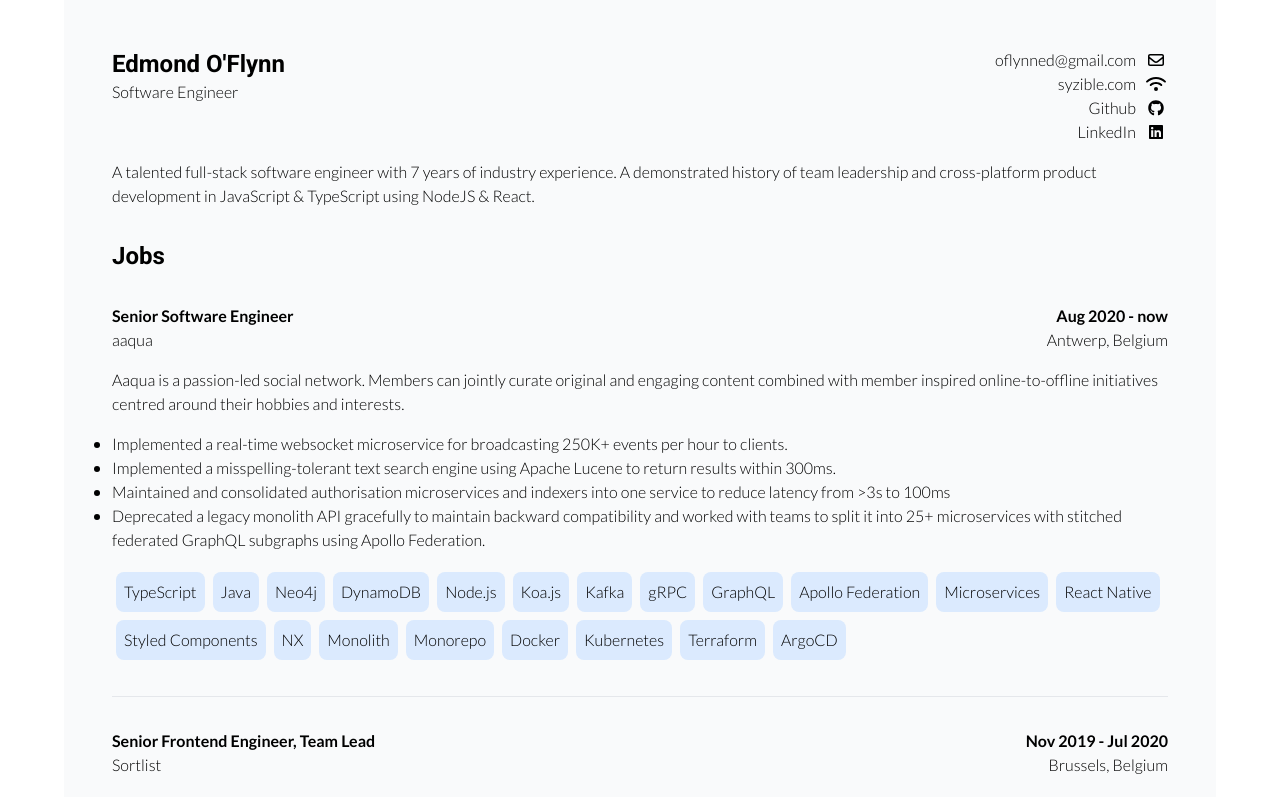
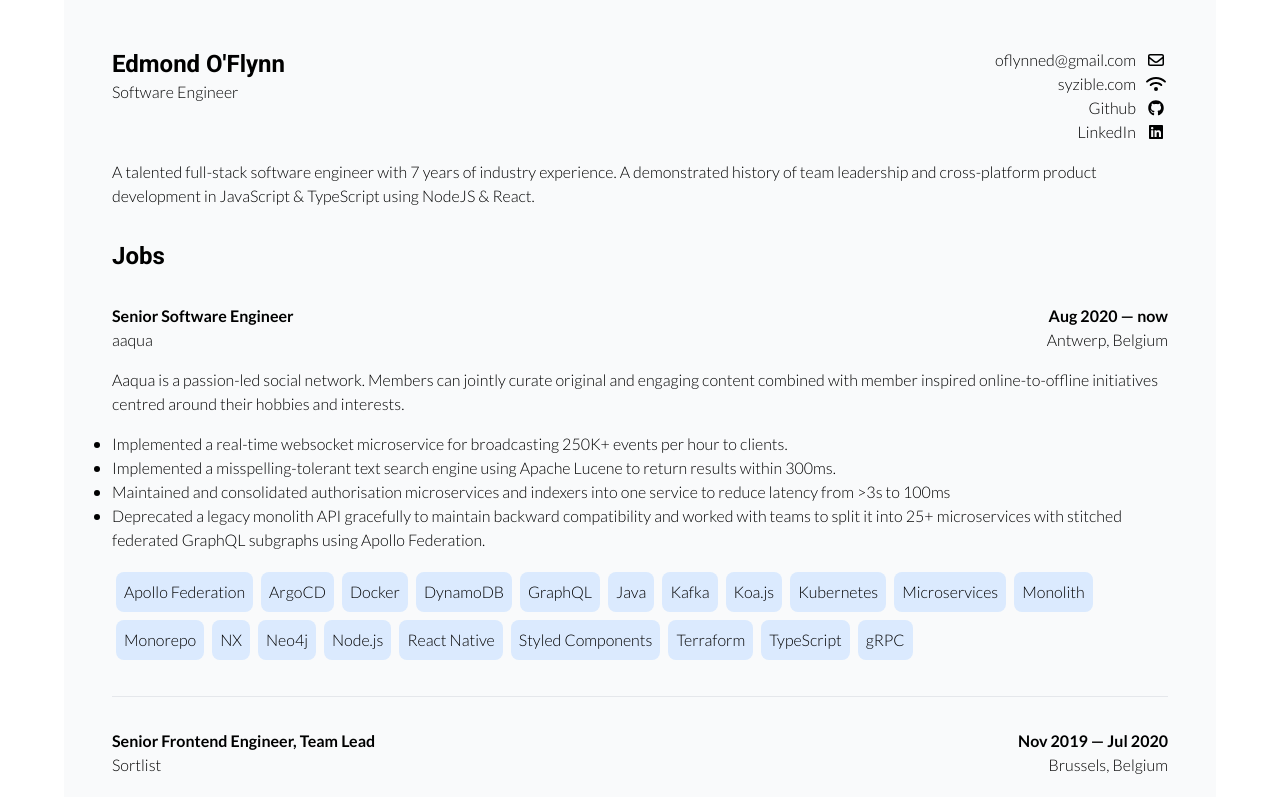
Before and after one commit to oflynned/personal-website, a Next.js app: page /resume in a window 1280 px wide. Shown: the top 797 px of the page. Built offline with nearby package versions, Linux system fonts and the light colour scheme.

Commit message:
chore: update months in job and import components

```diff
--- a/src/design-system/components/job.tsx
+++ b/src/design-system/components/job.tsx
@@ -1,5 +1,7 @@
 import { FC } from 'react';
 import { Position } from '../../data/experience';
+import { ChipHolder } from '../atoms/chip-holder.atom';
+import { Chip } from '../atoms/chip.atom';
 import { Paragraph } from '../atoms/paragraph.atom';
 import { Title } from '../atoms/title.atom';
 
@@ -13,7 +15,7 @@
       <div className={'flex justify-between'}>
         <Title> {job.title}</Title>
         <Title>
-          {job.start} - {job.end ?? 'now'}
+          {job.start} &mdash; {job.end ?? 'now'}
         </Title>
       </div>
 
@@ -36,17 +38,16 @@
         </ul>
       )}
 
-      <div className={'mt-4 flex flex-wrap flex-row'}>
-        {job.technologies.map((technology) => (
-          <div
-            key={technology}
-            className={
-              'rounded-lg bg-blue-100 hover:bg-blue-300 hover:cursor-pointer duration-150 p-2 m-1'
-            }
-          >
-            <Paragraph>{technology}</Paragraph>
-          </div>
-        ))}
+      <div className={'mt-4'}>
+        <ChipHolder>
+          {job.technologies
+            .sort((a, b) => (a > b ? 1 : -1))
+            .map((technology, index) => (
+              <div key={index} className={'m-1'}>
+                <Chip>{technology}</Chip>
+              </div>
+            ))}
+        </ChipHolder>
       </div>
     </>
   );
```
